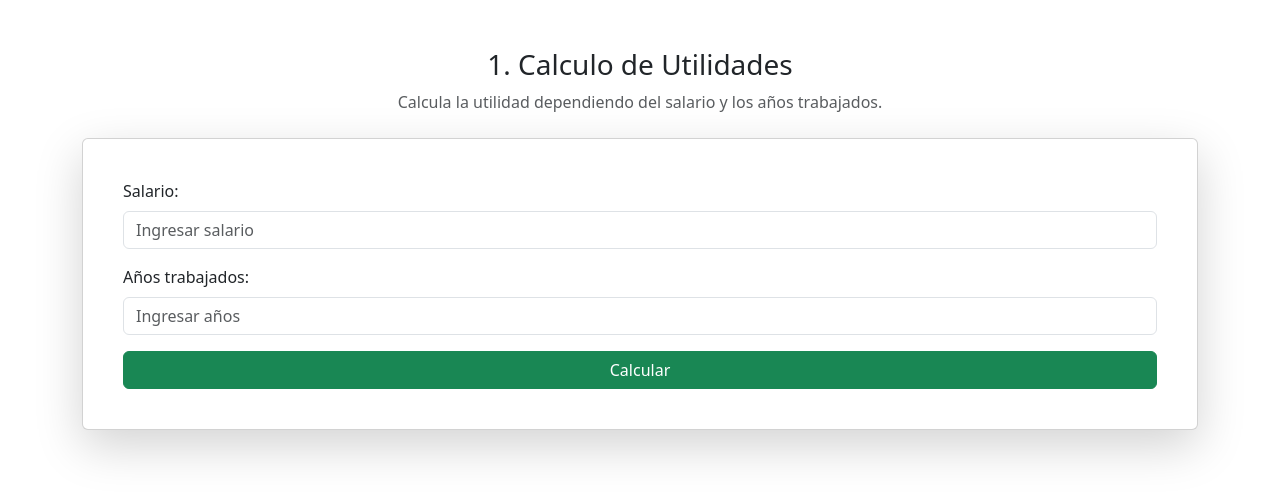
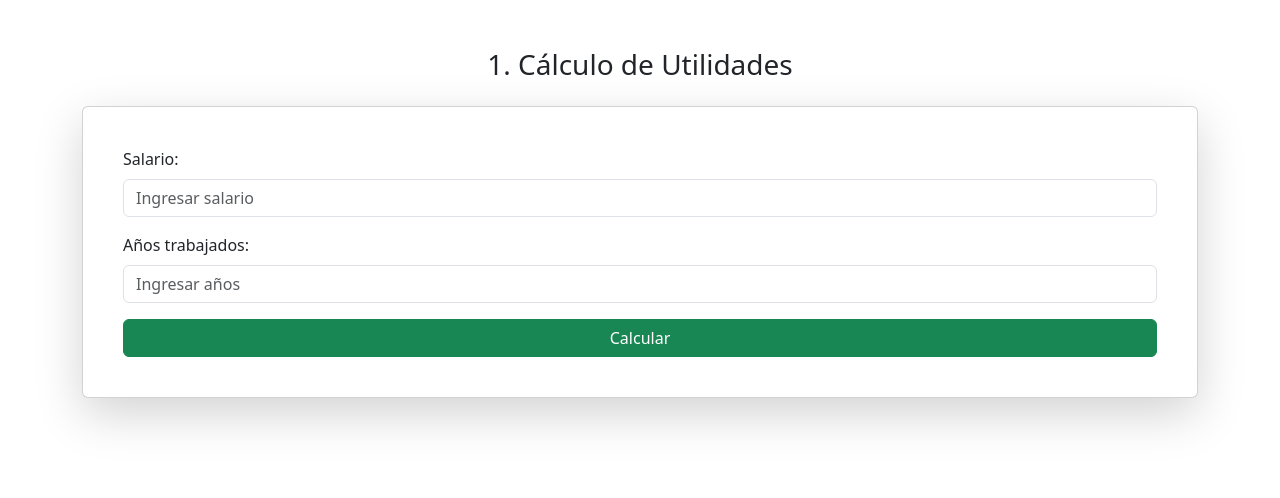
Before and after one commit to SharonLUQ/evaluacion-parcial, an Angular app: page /ejercicio1 in a window 1280 px wide. Shown: the top 498 px of the page. Built offline with nearby package versions, Linux system fonts and the light colour scheme.

Commit message:
ejercicio1 finalizado (corrección ortográfica)

```diff
--- a/src/app/ejercicio1/ejercicio1.component.html
+++ b/src/app/ejercicio1/ejercicio1.component.html
@@ -1,7 +1,6 @@
 <div class="container mt-5">
     <div class="text-center mb-4">
-      <h3>1. Calculo de Utilidades</h3>
-      <p class="text-muted">Calcula la utilidad dependiendo del salario y los años trabajados.</p>
+      <h3>1. Cálculo de Utilidades</h3>
     </div>
 
     <div class="card shadow-lg p-4 mb-4">
```
